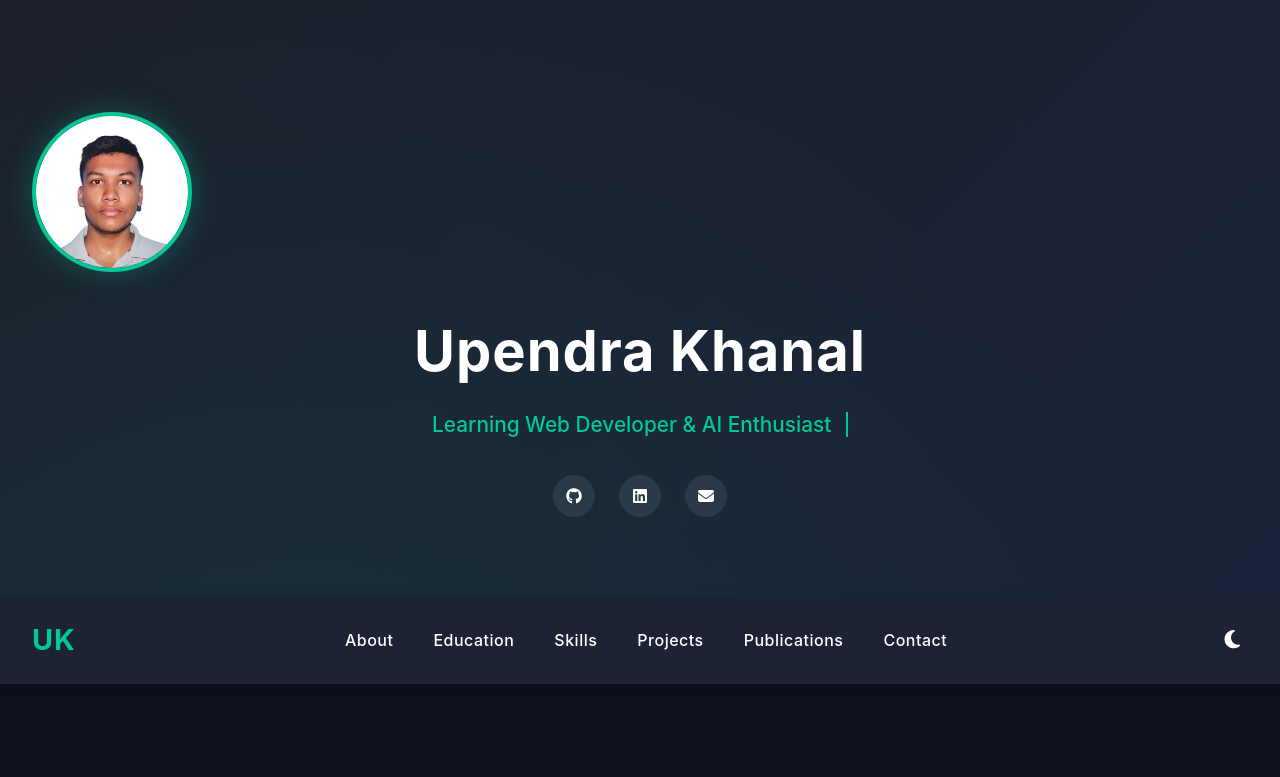
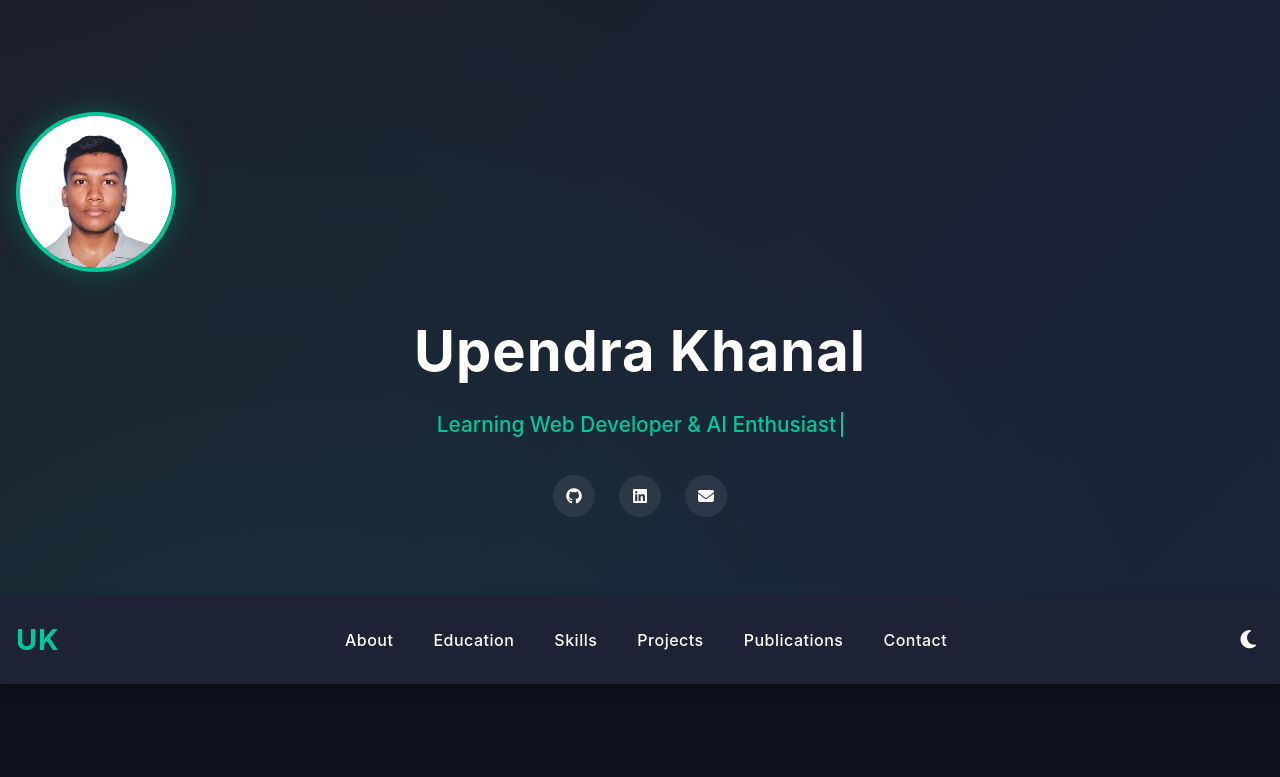
Before and after one commit to Upendra11223/proftfolio-website, a plain HTML site: page portfolio_code/index.html in a window 1280 px wide. Shown: the top 777 px of the page. Drawn offline with Linux system fonts and the light colour scheme.

Commit message:
Update styles.css

```diff
--- a/portfolio_code/styles.css
+++ b/portfolio_code/styles.css
@@ -12,26 +12,6 @@
   --shadow-sm: 0 4px 12px rgba(0, 0, 0, 0.15);
   --transition: all 0.3s ease;
 }
-
-html, body {
-  width: 100%;
-  overflow-x: hidden;
-}
-
-img {
-  max-width: 100%;
-  height: auto;
-  display: block;
-}
-
-.container {
-  max-width: 100%;
-  width: 100%;
-  padding: 0 1rem;
-  margin: 0 auto;
-  box-sizing: border-box;
-}
-
 
 /* Light Theme Variables */
 .light-theme {
@@ -796,6 +776,26 @@ footer {
     justify-content: center;
   }
 }
+/* ===== MOBILE RESPONSIVE FIXES ===== */
+html, body {
+  width: 100%;
+  overflow-x: hidden;
+}
+
+img {
+  max-width: 100%;
+  height: auto;
+  display: block;
+}
+
+.container {
+  max-width: 100%;
+  width: 100%;
+  padding-left: 1rem;
+  padding-right: 1rem;
+  box-sizing: border-box;
+}
+
 @keyframes fadeInUp {
   from {
     opacity: 0;
@@ -829,18 +829,3 @@ footer {
 .in-view.scroll-up {
   animation: fadeInUp 0.8s ease forwards;
 }
-
-.typewriter-text::after {
-  content: '';
-  display: inline-block;
-  width: 2px;
-  height: 1em;
-  background-color: var(--primary-color);
-  margin-left: 2px;
-  animation: blink 0.8s infinite;
-}
-
-@keyframes blink {
-  0%, 50% { opacity: 1; }
-  51%, 100% { opacity: 0; }
-}
```
